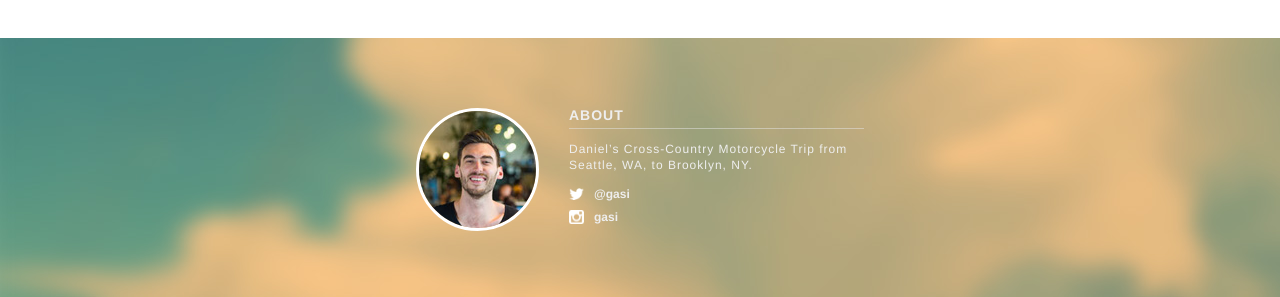
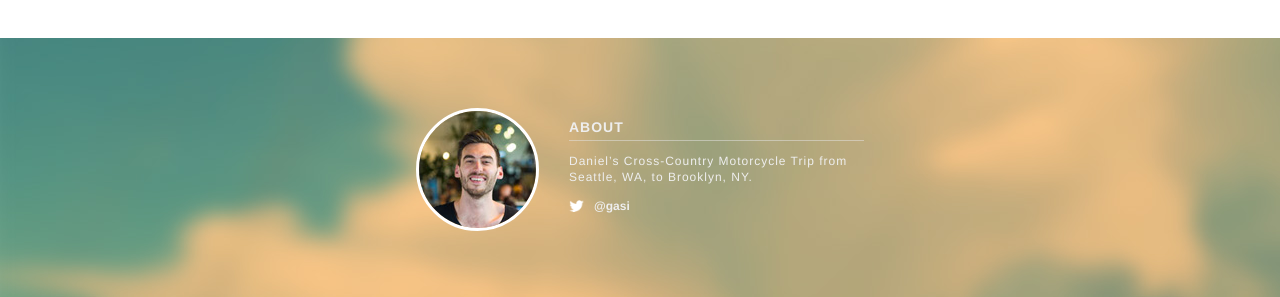
Before and after one commit to gasi/sea2ny, a Jekyll site: the page built from index.html, in a window 1280 px wide. Shown: the part 1637-1934 px from the top of the page. Built offline with Jekyll 4.4.1, drawn with Linux system fonts in a browser that asks for light colours; the list of posts is cut into pages by our own code.

Commit message:
Hide Instagram link

```diff
--- a/_includes/footer.html
+++ b/_includes/footer.html
@@ -7,7 +7,7 @@
                 <p class="about-body-description">{{ site.description }}</p>
                 <ul>
                     <li><a href="https://twitter.com/{{ site.twitter_username }}" target="_blank" class="about-body-link about-body-link--bird">@{{ site.twitter_username }}</a></li>
-                    <li><a href="https://instagram.com/{{ site.instagram_username }}" target="_blank" class="about-body-link about-body-link--gram">{{ site.instagram_username }}</a></li>
+                    <!-- <li><a href="https://instagram.com/{{ site.instagram_username }}" target="_blank" class="about-body-link about-body-link--gram">{{ site.instagram_username }}</a></li> -->
                 </ul>
             </div>
         </section>
```
